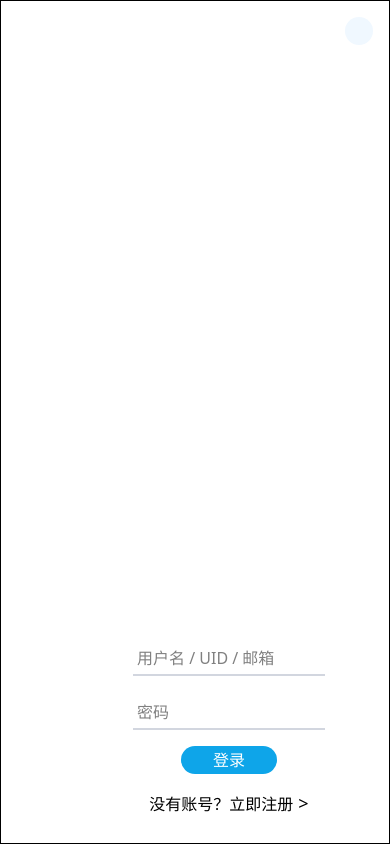
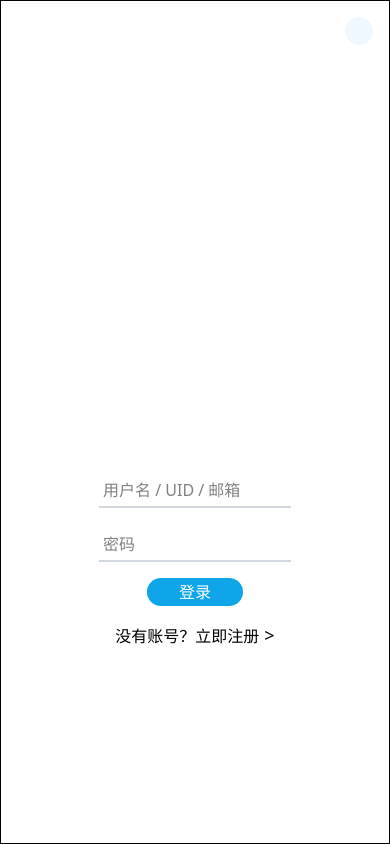
Before and after one commit to Labmem-00/Lab002-Channel-Next, a Next.js app: page / in a window 390 px wide. Both pictures are taken after a click on the button "登录". Built offline with nearby package versions, Linux system fonts and the light colour scheme; some icons are missing.

Commit message:
feat(Login): add animation

```diff
--- a/app/components/Auth/auth.module.scss
+++ b/app/components/Auth/auth.module.scss
@@ -5,20 +5,27 @@
   height: 372px;
   padding: 32px;
 
-    @media screen and (width <= 420px) {
+  @media screen and (width <= 425px) {
     height: 100dvh;
   }
 
   .account-form {
     position: absolute;
     right: 0;
-        bottom: 0;
+    top: 50%;
+    transform: translateY(-50%);
     width: 320px;
-        padding: 18px;
-        margin-top: 18px;
+    padding: 32px;
+
     .chan-form {
       display: grid;
       place-items: center;
+    }
+
+    @media (max-width: 425px) {
+      left: 50%;
+      right: auto; // 覆盖右对齐样式
+      transform: translateX(-50%); // 水平居中
     }
   }
 
@@ -29,7 +36,7 @@
 
     .login-toggle {
       &::after {
-                content: ">";
+        content: '>';
         display: inline-block;
         margin-left: 5px;
         font-size: 18px;
@@ -48,7 +55,7 @@
 
     .register-toggle {
       &::before {
-                content: "<";
+        content: '<';
         display: inline-block;
         margin-right: 5px;
         font-size: 18px;
```
Lines whose indentation alone changed are shown as unchanged.
